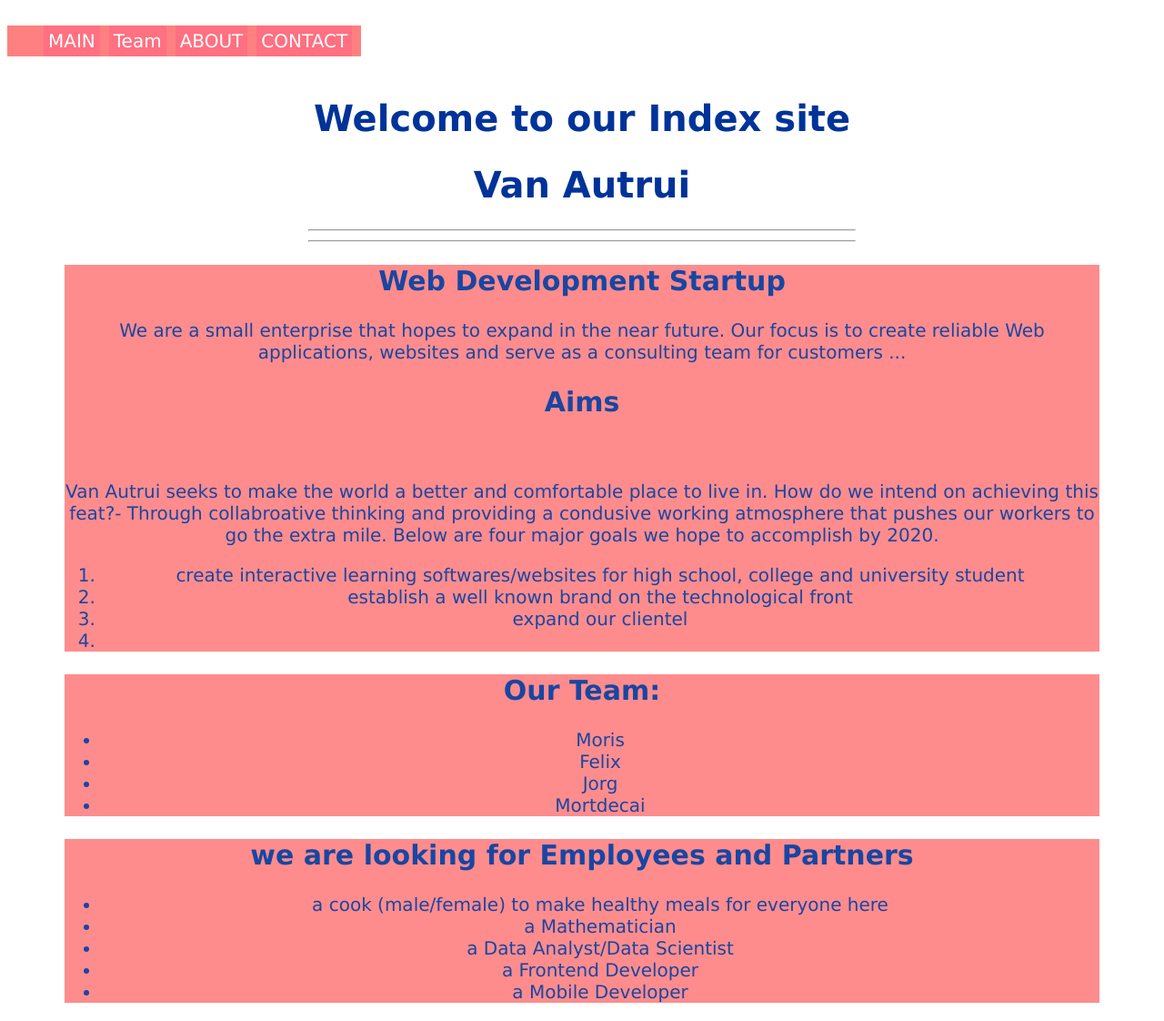
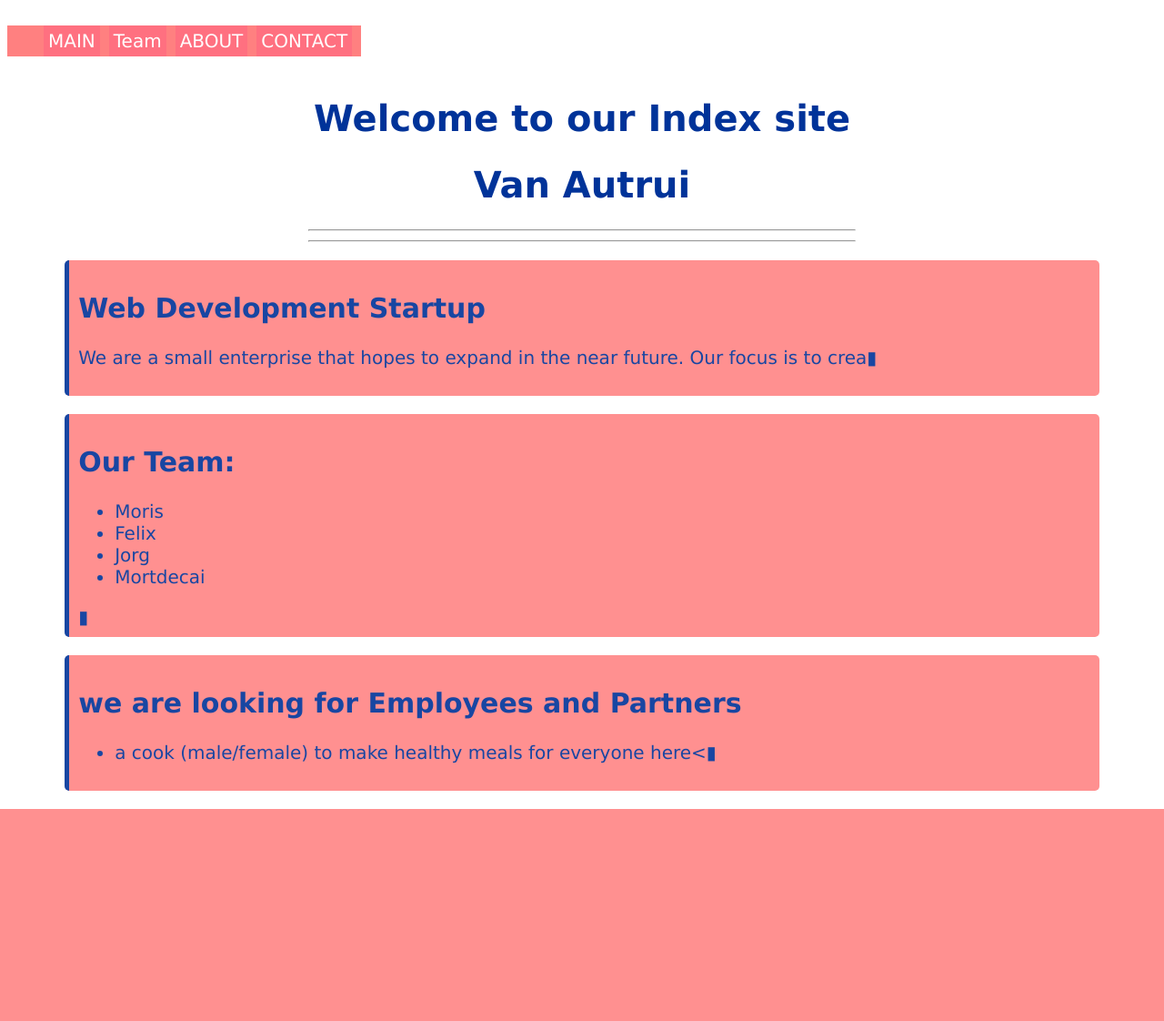
Before and after one commit to pointbazaar/vanautrui.org, a PHP site: page / in a window 1280 px wide. Shown: the whole page at 91% size. After the commit the page ends 889 px from the top, so only its background shows below. Run offline with PHP 8.4, Linux system fonts and the light colour scheme.

Commit message:
typewriter effect

```diff
--- a/index.html
+++ b/index.html
@@ -41,7 +41,7 @@
   <hr/ width = "600px"align = "center">
   <hr/ width = "600px"align = "center">
 
-  <div  class="section">
+  <div  class="section typewriter">
   <h2> Web Development Startup</h2>
 
   <p> We are a small enterprise that hopes to expand in the near future. Our focus is to create reliable Web applications, websites and serve as a consulting team for customers ...</p>
@@ -59,7 +59,7 @@ Below are four  major goals we hope to accomplish by 2020.
 </ol>
 </div>
 
-  <div id="team" class="section">
+  <div id="team" class="section typewriter">
     <h2> Our Team: </h3>
     <ul>
       <li>Moris</li>
@@ -69,7 +69,7 @@ Below are four  major goals we hope to accomplish by 2020.
     </ul>
   </div>
 
-  <div  class="section">
+  <div  class="section typewriter">
   <h2>we are looking for Employees and Partners</h2>
     <ul>
 	  <li>a cook (male/female) to make healthy meals for everyone here</li>
--- a/myscript.js
+++ b/myscript.js
@@ -3,3 +3,36 @@
 function reloadfun(){
 	location.reload(true);
 }
+
+var str;
+var papers;
+var strs=[];
+var len;
+var mycounter=0;
+var typewriterspeedinverse=50;
+
+function typewriter_effect(){
+	//take the text from the elements with class "typewriter"
+	//and add it back in
+	papers=document.getElementsByClassName("typewriter");
+
+	for(var i=0;i<papers.length;i++){
+		strs[i]=papers[i].innerHTML;
+		papers[i].innerHTML="";
+	}
+
+	window.setTimeout(typewriter_iterate,typewriterspeedinverse);
+
+}
+
+function typewriter_iterate(){
+	for(var i=0;i<papers.length;i++){
+		papers[i].innerHTML=strs[i].slice(0,mycounter)+"&#x25AE";
+	}
+	mycounter++;
+	if(mycounter<= 10000 ){
+		window.setTimeout(typewriter_iterate,typewriterspeedinverse);
+	}
+}
+
+typewriter_effect();
--- a/style.css
+++ b/style.css
@@ -79,12 +79,22 @@ hr{
 	color:red;
 }
 
+
 .section{
-	text-align:center;
+	padding:10px;
+	margin:20px;
+
+	text-align:block;
 	margin-left:5%;
 	margin-right:5%;
-	background-color:#ff8080;
+	background-color:rgba(255,50,50,0.6);
 	opacity:0.9;
+
+	border-left-style:solid;
+	border-color:rgb(0, 51, 153);
+	border-width:5px;
+	border-radius:5px;
+
 }
 .section:hover{
 	opacity:1.0;
```
